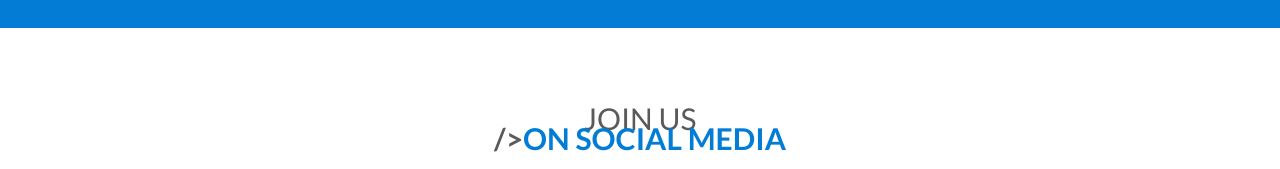
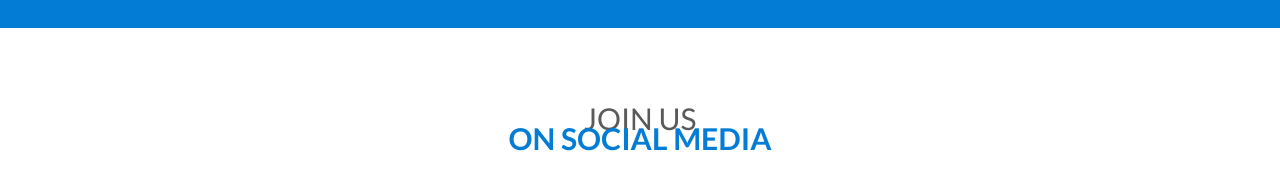
Before and after one commit to thepromoprinters/CrabSite, a plain HTML site: page index.html in a window 1280 px wide. Shown: the part 4914-5083 px from the top of the page. Drawn offline with nearby package versions, Linux system fonts and the light colour scheme.

Commit message:
Update index.html

```diff
--- a/index.html
+++ b/index.html
@@ -550,16 +550,17 @@ position: absolute; top:10; left: 0; width: 100%; height: 100%;
     <div id="tf-contact" class="text-center">
         <div class="container">
 
-          <h2>Join Us<strong><br> /><span class="color">On Social Media<br></span></strong></h2>
+          <h2>Join Us<strong><br /><span class="color">On Social Media<br></span></strong></h2>
           <br>
+
           <a target="_blank" href="https://www.facebook.com/105712531739167/">
  <img src="img/facebook.png">
 </a>
-          <br>
+
           <a target="_blank" href="https://www.instagram.com/carolinacrabbrewingcompany/">
  <img src="img/instagram.png">
 </a>
-          <br>
+
           <a target="_blank" href="https://www.instagram.com/carolinacrabbrewingcompany/">
  <img src="img/twitter.png">
 </a>
```
